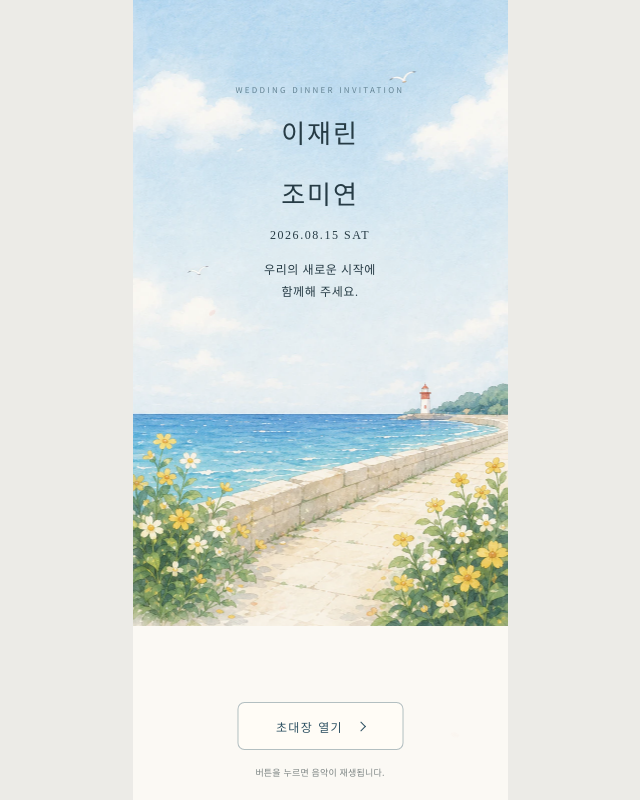
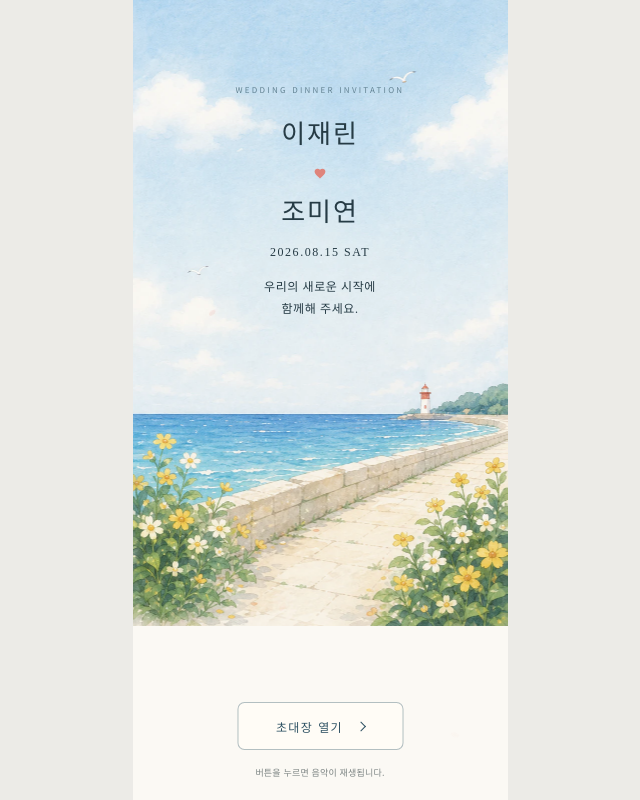
Before and after one commit to wofls9809-pixel/wedding-invitation, a Next.js app: page / in a window 1280 px wide. Shown: the whole page, without its empty margins (320-960 px from the left). Built offline with nearby package versions, Linux system fonts and the light colour scheme; a web font is replaced by a local one.

Commit message:
Apply symmetric heart to entry component

```diff
--- a/app/components/EntryCover.tsx
+++ b/app/components/EntryCover.tsx
@@ -40,7 +40,7 @@ export function EntryCover({ isLeaving, onEnter }: EntryCoverProps) {
 
       <div className="entry-copy">
         <small>WEDDING DINNER INVITATION</small>
-        <h1><span>{WEDDING.groom}</span><i aria-hidden="true" /><span>{WEDDING.bride}</span></h1>
+        <h1><span>{WEDDING.groom}</span><svg aria-hidden="true" viewBox="0 0 24 24"><path d="M12 21.35 10.55 20C5.4 15.36 2 12.28 2 8.5 2 5.42 4.42 3 7.5 3c1.74 0 3.41.81 4.5 2.09A6 6 0 0 1 16.5 3C19.58 3 22 5.42 22 8.5c0 3.78-3.4 6.86-8.55 11.51Z" /></svg><span>{WEDDING.bride}</span></h1>
         <time dateTime="2026-08-15T17:00:00+09:00">{WEDDING.dateLabel}</time>
         <p>우리의 새로운 시작에<br />함께해 주세요.</p>
       </div>
```
